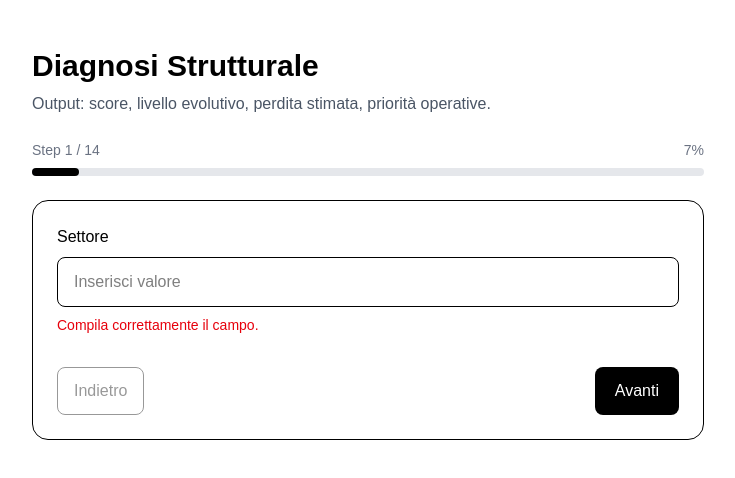
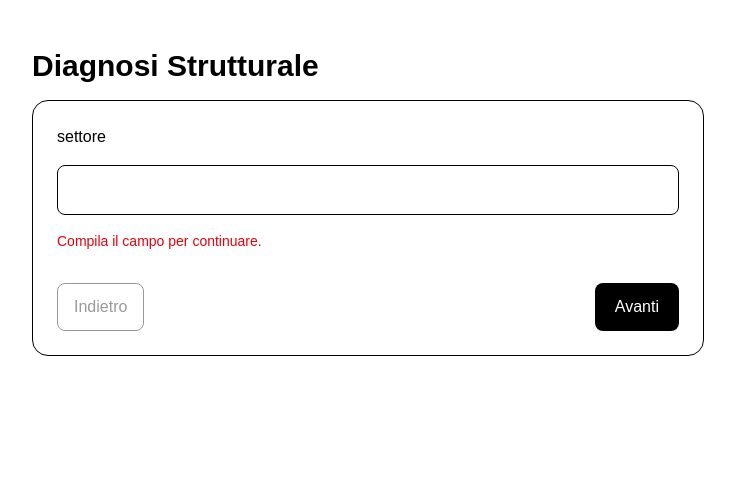
Before and after one commit to IAMStudioTO/BOS, a Next.js app in the folder apps/web/: page /diagnosi in a window 1280 px wide. Both pictures are taken after a click on the button "Avanti". Shown: the top 478 px of the page, without its empty margins (272-1007 px from the left). Built offline with nearby package versions, Linux system fonts and the light colour scheme.

Commit message:
feat(web): add email gate

```diff
--- a/apps/web/app/diagnosi/page.tsx
+++ b/apps/web/app/diagnosi/page.tsx
@@ -9,14 +9,14 @@ type Answers = {
   leadMese: string;
   convRate: string;
   valueProp: string;
-  specializzazione: "si" | "parziale" | "no" | "";
-  sitoComunicaSpec: "si" | "parziale" | "no" | "";
-  proof: "casi_studio" | "testimonianze" | "nessuno" | "";
-  processo: "si" | "no" | "";
-  materiale: "si" | "no" | "variabile" | "";
-  kpi: "si" | "no" | "";
-  decisioni: "pianificate" | "reattive" | "intuitive" | "";
-  decisionMaker: "uno" | "piu" | "non_chiaro" | "";
+  specializzazione: string;
+  sitoComunicaSpec: string;
+  proof: string;
+  processo: string;
+  materiale: string;
+  kpi: string;
+  decisioni: string;
+  decisionMaker: string;
 };
 
 const initial: Answers = {
@@ -36,96 +36,60 @@ const initial: Answers = {
   decisionMaker: "",
 };
 
-function isValidUrl(s: string) {
-  if (!s) return true;
-  try {
-    const u = new URL(s);
-    return u.protocol === "http:" || u.protocol === "https:";
-  } catch {
-    return false;
-  }
-}
-
 export default function Diagnosi() {
   const [step, setStep] = useState(0);
   const [answers, setAnswers] = useState<Answers>(initial);
+  const [email, setEmail] = useState("");
+  const [unlocked, setUnlocked] = useState(false);
   const [touched, setTouched] = useState(false);
 
   const steps = useMemo(
     () => [
-      { key: "settore", title: "Settore" },
-      { key: "sitoUrl", title: "Sito (opzionale)" },
-      { key: "ticketMedio", title: "Ticket medio (€)" },
-      { key: "leadMese", title: "Lead medi al mese" },
-      { key: "convRate", title: "Conversione lead → cliente (%)" },
-      { key: "valueProp", title: "Perché scegliere voi?" },
-      { key: "specializzazione", title: "Specializzazione" },
-      { key: "sitoComunicaSpec", title: "Sito comunica specializzazione?" },
-      { key: "proof", title: "Prove di risultato" },
-      { key: "processo", title: "Processo esplicitato" },
-      { key: "materiale", title: "Materiali standardizzati" },
-      { key: "kpi", title: "KPI monitorati mensilmente?" },
-      { key: "decisioni", title: "Tipo di decisioni" },
-      { key: "decisionMaker", title: "Decision maker" },
+      "settore",
+      "ticketMedio",
+      "leadMese",
+      "convRate",
+      "valueProp",
+      "specializzazione",
+      "sitoComunicaSpec",
+      "proof",
+      "processo",
+      "materiale",
+      "kpi",
+      "decisioni",
+      "decisionMaker",
     ],
     []
   );
 
   const totalSteps = steps.length;
-  const currentKey = steps[step].key as keyof Answers;
+  const currentKey = steps[step] as keyof Answers;
+  const isLast = step === totalSteps - 1;
 
-  const canGoNext = useMemo(() => {
-    const k = currentKey;
-
-    if (k === "settore") return answers.settore.trim().length >= 2;
-    if (k === "sitoUrl") return isValidUrl(answers.sitoUrl);
-    if (k === "ticketMedio") return Number(answers.ticketMedio) > 0;
-    if (k === "leadMese") return answers.leadMese !== "";
-    if (k === "convRate")
-      return (
-        answers.convRate === "non_so" ||
-        (answers.convRate !== "" &&
-          Number(answers.convRate) >= 0 &&
-          Number(answers.convRate) <= 100)
-      );
-    if (k === "valueProp") return answers.valueProp.trim().length >= 10;
-    return answers[k] !== "";
-  }, [answers, currentKey]);
-
-  const progress = Math.round(((step + 1) / totalSteps) * 100);
+  const canGoNext = answers[currentKey] !== "";
 
   function next() {
     setTouched(true);
     if (!canGoNext) return;
     setTouched(false);
-    if (step < totalSteps - 1) {
-      setStep(step + 1);
-    }
+    if (!isLast) setStep(step + 1);
   }
 
   function prev() {
     if (step > 0) setStep(step - 1);
   }
 
-  const isLast = step === totalSteps - 1;
-
-  /* =========================
+  /* =====================
      SCORING ENGINE
-  ========================== */
+  ====================== */
 
   const score = (() => {
     let s = 100;
-
     if (answers.specializzazione === "no") s -= 10;
-    if (answers.sitoComunicaSpec === "no") s -= 10;
     if (answers.proof === "nessuno") s -= 15;
     if (answers.processo === "no") s -= 10;
-    if (answers.materiale === "no") s -= 10;
     if (answers.kpi === "no") s -= 10;
     if (answers.decisioni === "intuitive") s -= 10;
-    if (answers.decisionMaker === "non_chiaro") s -= 5;
-    if (answers.convRate === "non_so") s -= 5;
-
     return Math.max(0, s);
   })();
 
@@ -145,59 +109,38 @@ export default function Diagnosi() {
       answers.convRate && answers.convRate !== "non_so"
         ? Number(answers.convRate) / 100
         : 0.1;
-
-    const fatturato = ticket * lead * conv;
-    return Math.round(fatturato * 0.2);
+    return Math.round(ticket * lead * conv * 0.2);
   })();
 
-  const showResult = isLast && canGoNext;
+  /* ===================== */
 
-  /* ========================= */
+  const showEmailGate = isLast && !unlocked;
+  const showResult = unlocked;
 
   return (
     <main className="min-h-screen bg-white text-black px-6 py-12">
       <div className="max-w-2xl mx-auto">
-        <h1 className="text-3xl font-bold mb-2">Diagnosi Strutturale</h1>
-        <p className="text-gray-600 mb-6">
-          Output: score, livello evolutivo, perdita stimata, priorità operative.
-        </p>
+        <h1 className="text-3xl font-bold mb-4">Diagnosi Strutturale</h1>
 
-        <div className="mb-6">
-          <div className="flex justify-between text-sm text-gray-500 mb-2">
-            <span>Step {step + 1} / {totalSteps}</span>
-            <span>{progress}%</span>
-          </div>
-          <div className="h-2 w-full bg-gray-200 rounded-full">
-            <div
-              className="h-2 bg-black rounded-full"
-              style={{ width: `${progress}%` }}
-            />
-          </div>
-        </div>
-
+        {!showEmailGate && !showResult && (
           <div className="border rounded-2xl p-6 space-y-4">
-
-          {/* INPUT DINAMICO */}
-          <div>
-            <label className="block font-medium mb-2">
-              {steps[step].title}
+            <label className="block font-medium">
+              {currentKey}
             </label>
 
             <input
               className="w-full border rounded-lg px-4 py-3"
-              value={(answers as any)[currentKey]}
+              value={answers[currentKey]}
               onChange={(e) =>
                 setAnswers({ ...answers, [currentKey]: e.target.value })
               }
-              placeholder="Inserisci valore"
             />
 
             {touched && !canGoNext && (
-              <p className="text-sm text-red-600 mt-2">
-                Compila correttamente il campo.
+              <p className="text-sm text-red-600">
+                Compila il campo per continuare.
               </p>
             )}
-          </div>
 
             <div className="flex justify-between pt-4">
               <button
@@ -212,22 +155,54 @@ export default function Diagnosi() {
                 onClick={next}
                 className="px-5 py-3 bg-black text-white rounded-lg"
               >
-              {isLast ? "Completa" : "Avanti"}
+                {isLast ? "Calcola risultato" : "Avanti"}
               </button>
             </div>
           </div>
+        )}
+
+        {showEmailGate && (
+          <div className="border rounded-2xl p-6 space-y-4">
+            <h2 className="text-xl font-semibold">
+              Ricevi il report completo
+            </h2>
+
+            <input
+              type="email"
+              placeholder="Inserisci la tua email"
+              value={email}
+              onChange={(e) => setEmail(e.target.value)}
+              className="w-full border rounded-lg px-4 py-3"
+            />
+
+            <button
+              onClick={() => {
+                if (email.includes("@")) {
+                  setUnlocked(true);
+                }
+              }}
+              className="w-full bg-black text-white py-3 rounded-lg"
+            >
+              Sblocca risultato
+            </button>
+
+            <p className="text-xs text-gray-400">
+              Riceverai anche il report PDF personalizzato.
+            </p>
+          </div>
+        )}
 
         {showResult && (
           <div className="mt-10 border rounded-2xl p-6">
             <h3 className="text-2xl font-bold mb-4">Risultato</h3>
 
-            <div className="mb-6">
+            <div className="mb-4">
               <div className="text-sm text-gray-500">Score</div>
               <div className="text-4xl font-bold">{score}/100</div>
-              <div className="text-lg mt-1">Livello: {livello}</div>
+              <div>Livello: {livello}</div>
             </div>
 
-            <div className="mb-6">
+            <div>
               <div className="text-sm text-gray-500">
                 Perdita potenziale stimata / mese
               </div>
```
Lines whose indentation alone changed are shown as unchanged.
